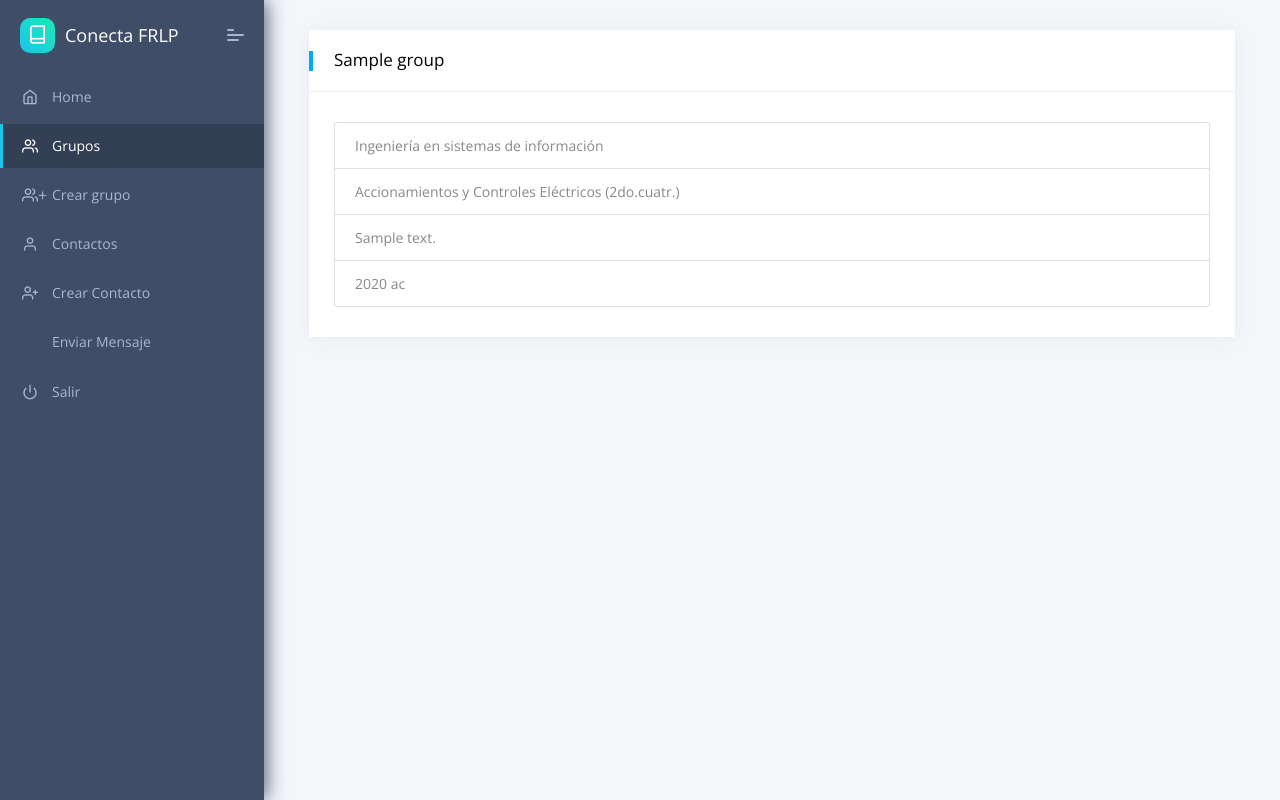
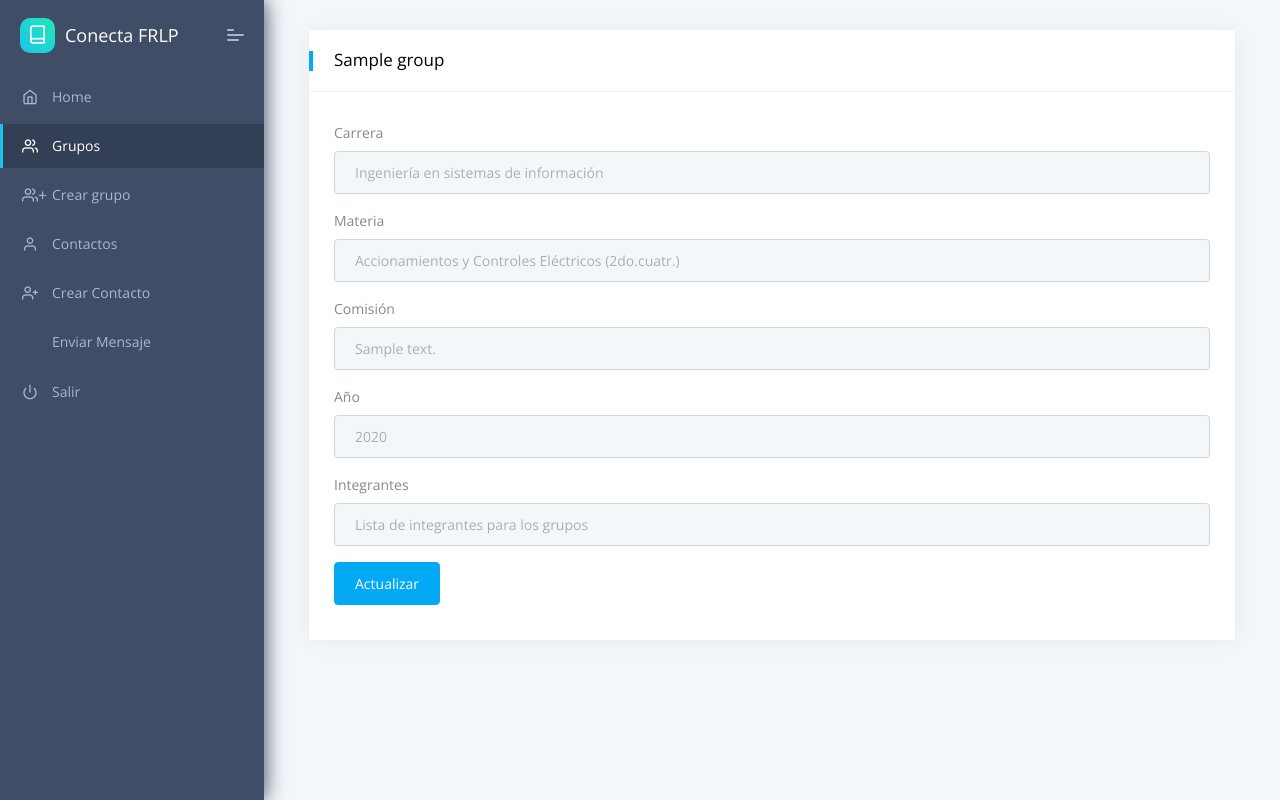
Before and after one commit to diegomeretta/conectafrlp, a Django app: page /grupos/1 in a window 1280 px wide. Run offline with Django 3.2, Linux system fonts and the light colour scheme; a user stored in the database is signed in; data comes from the database, SQL or seed files in the repository; tables that the repository leaves empty hold one stand-in row (values such as "Sample post"); some libraries are stand-ins or nearby versions.

Commit message:
Modifico temmplate de edición de grupos

```diff
--- a/core/templates/get-group.html
+++ b/core/templates/get-group.html
@@ -21,12 +21,29 @@
                                 <h5>{{group.name}}</h5>
                             </div>
                             <div class="card-block table-border-style">
-                                <ul class="list-group">
-                                    <li class="list-group-item">{{group.career}}</li>
-                                    <li class="list-group-item">{{group.subject}}</li>
-                                    <li class="list-group-item">{{group.comision}}</li>
-                                    <li class="list-group-item">{{group.current_year}} ac</li>
-                                  </ul>
+                                <form>
+                                    <div class="form-group">
+                                        <label for="inputCareer">Carrera</label>
+                                        <input type="text" class="form-control" id="inputCareer" placeholder="{{group.career}}">
+                                    </div>
+                                    <div class="form-group">
+                                        <label for="inputSubject">Materia</label>
+                                        <input type="text" class="form-control" id="inputSubject" placeholder="{{group.subject}}">
+                                    </div>
+                                    <div class="form-group">
+                                        <label for="inputComision">Comisión</label>
+                                        <input type="text" class="form-control" id="inputComision" placeholder="{{group.comision}}">
+                                    </div>
+                                    <div class="form-group">
+                                        <label for="inputCurrentYear">Año</label>
+                                        <input type="text" class="form-control" id="inputCurrentYear" placeholder="{{group.current_year}}">
+                                    </div>
+                                    <div class="form-group">
+                                        <label for="inputContactList">Integrantes</label>
+                                        <input type="text" class="form-control" id="inputContactList" placeholder="Lista de integrantes para los grupos">
+                                    </div>
+                                    <button type="submit" class="btn btn-primary">Actualizar</button>
+                                </form>
                             </div>
                         </div>
                     </div>
--- a/core/templates/get-groups.html
+++ b/core/templates/get-groups.html
@@ -18,7 +18,7 @@
                     <div class="col-xl-12">
                         <div class="card">
                             <div class="card-header">
-                                <h5>Contactos</h5>
+                                <h5>Grupos</h5>
                                 <a class="btn btn-primary" href="nuevogrupo" style="float: right;" data-toggle="tooltip">Agregar Grupo</a>
                             </div>
                             <div class="card-block table-border-style">
```
